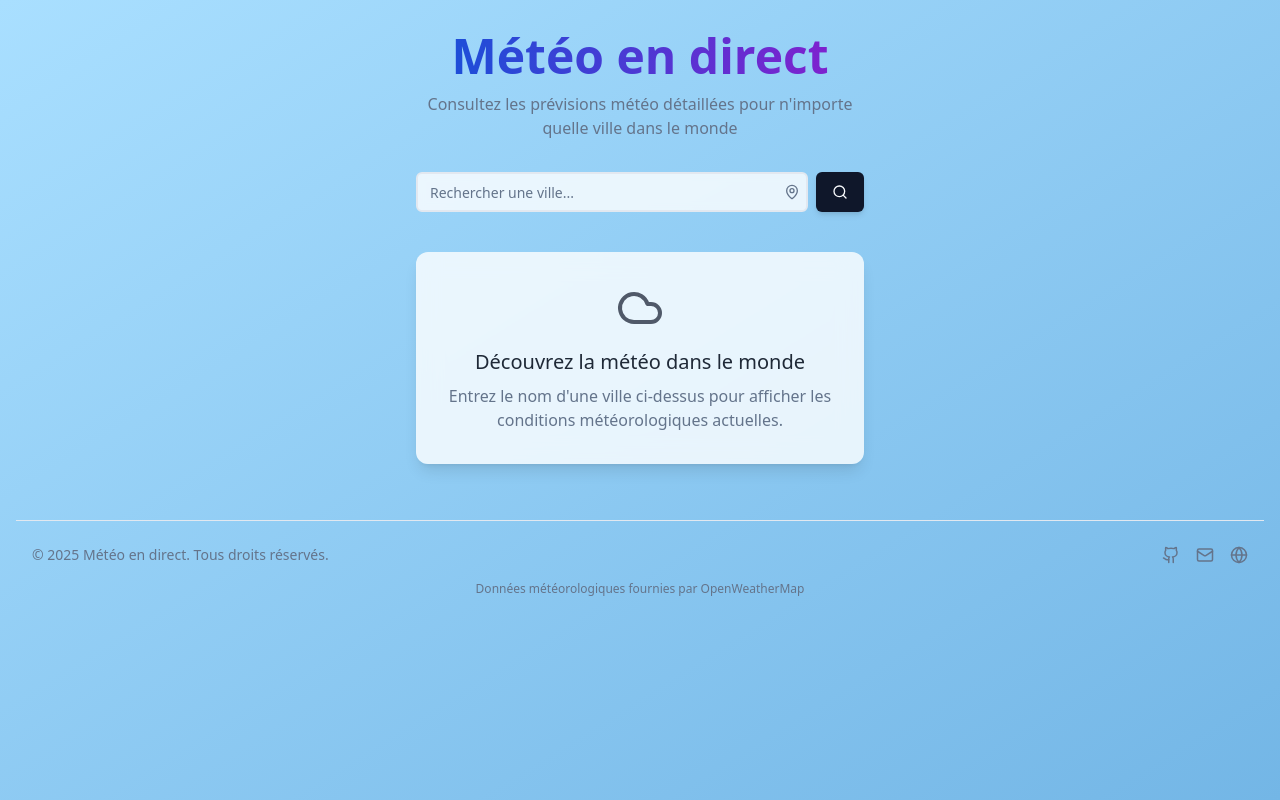
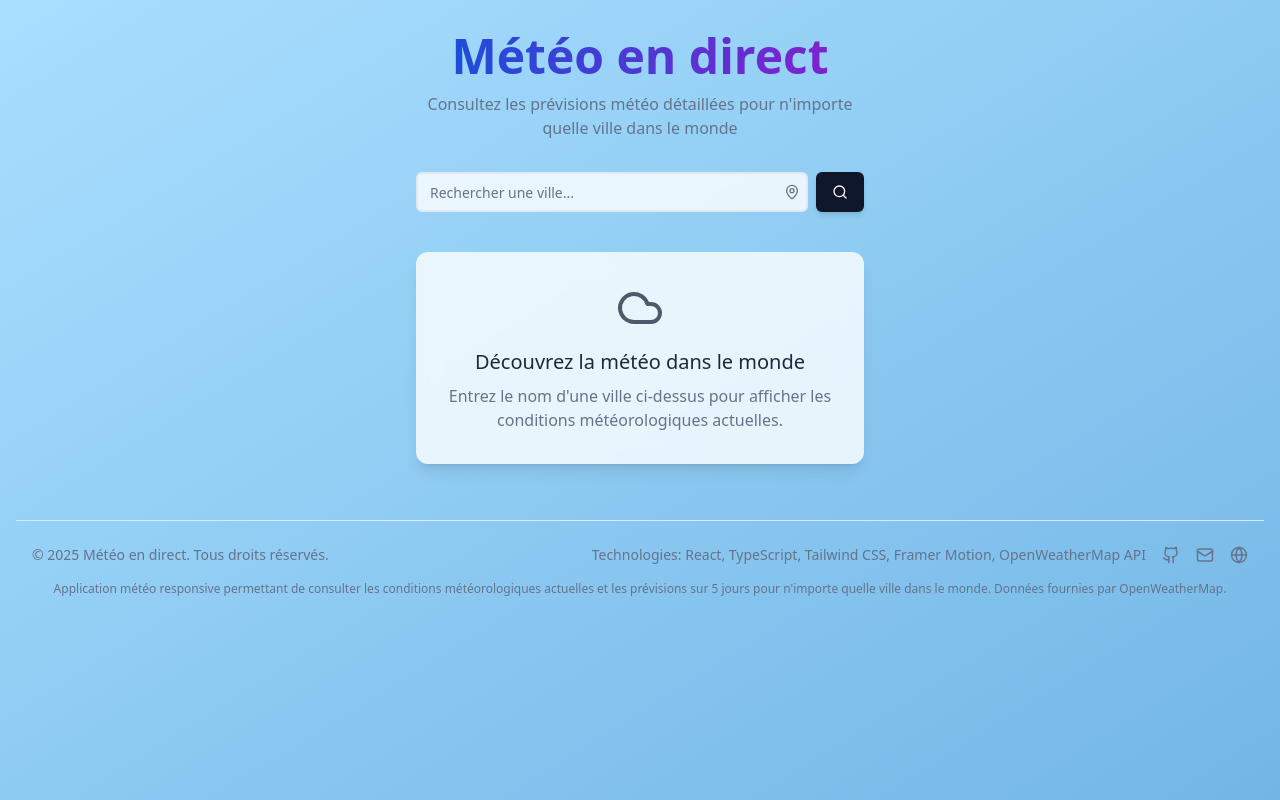
Before and after one commit to gerba75/hora-weather-canvas, a React (Vite) app: page / in a window 1280 px wide. Built offline with nearby package versions, Linux system fonts and the light colour scheme.

Commit message:
Add portfolio description
Update README with project description and tech stack.

```diff
--- a/src/components/Footer.tsx
+++ b/src/components/Footer.tsx
@@ -30,8 +30,12 @@ const Footer: React.FC = () => {
             initial={{ y: 20, opacity: 0 }}
             animate={{ y: 0, opacity: 1 }}
             transition={{ delay: 0.7 }}
-            className="flex items-center space-x-4"
+            className="flex flex-col md:flex-row items-center gap-4"
           >
+            <div className="text-sm text-muted-foreground">
+              <span className="font-medium">Technologies:</span> React, TypeScript, Tailwind CSS, Framer Motion, OpenWeatherMap API
+            </div>
+            <div className="flex items-center space-x-4">
               <a href="#" className="text-muted-foreground hover:text-primary transition-colors">
                 <Github size={18} />
               </a>
@@ -41,6 +45,7 @@ const Footer: React.FC = () => {
               <a href="#" className="text-muted-foreground hover:text-primary transition-colors">
                 <Globe size={18} />
               </a>
+            </div>
           </motion.div>
         </div>
 
@@ -50,7 +55,7 @@ const Footer: React.FC = () => {
           transition={{ delay: 0.8 }}
           className="mt-4 text-center text-xs text-muted-foreground"
         >
-          <p>Données météorologiques fournies par OpenWeatherMap</p>
+          <p>Application météo responsive permettant de consulter les conditions météorologiques actuelles et les prévisions sur 5 jours pour n'importe quelle ville dans le monde. Données fournies par OpenWeatherMap.</p>
         </motion.div>
       </div>
     </motion.footer>
```
Lines whose indentation alone changed are shown as unchanged.
